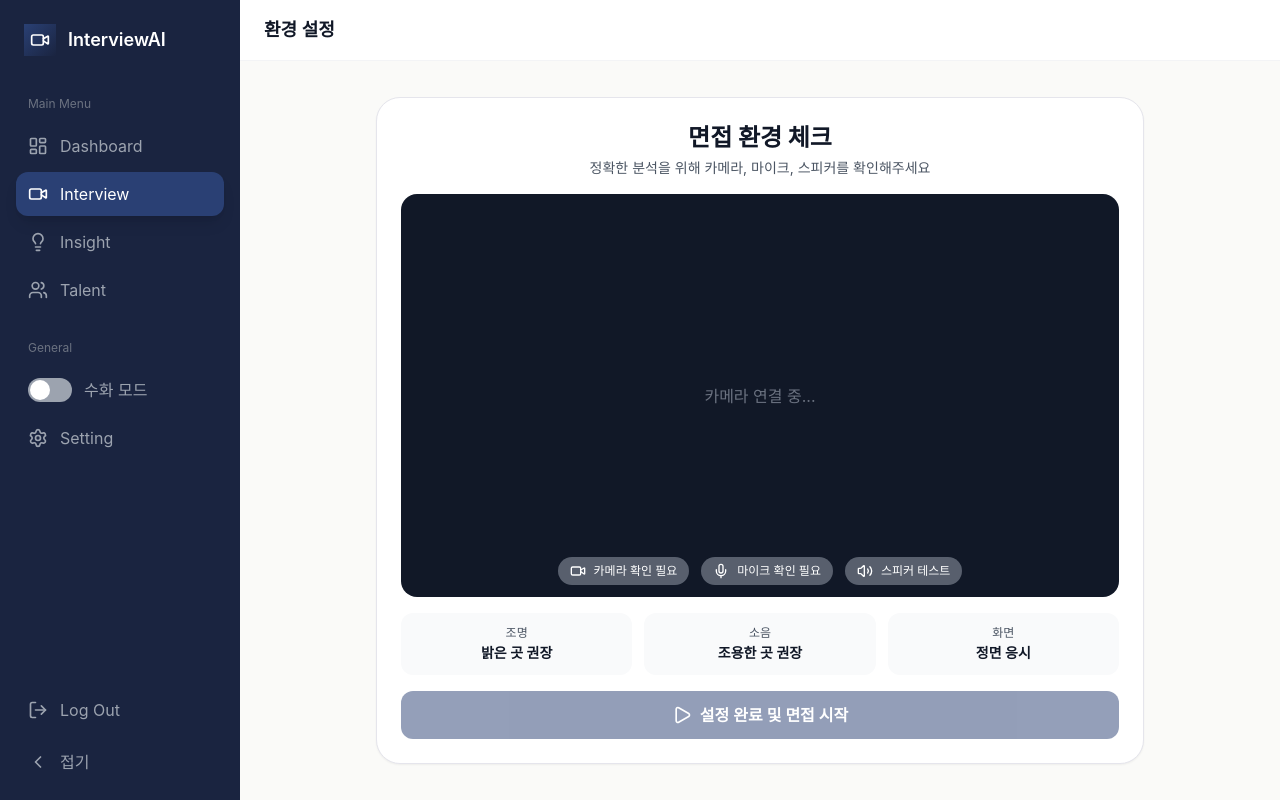
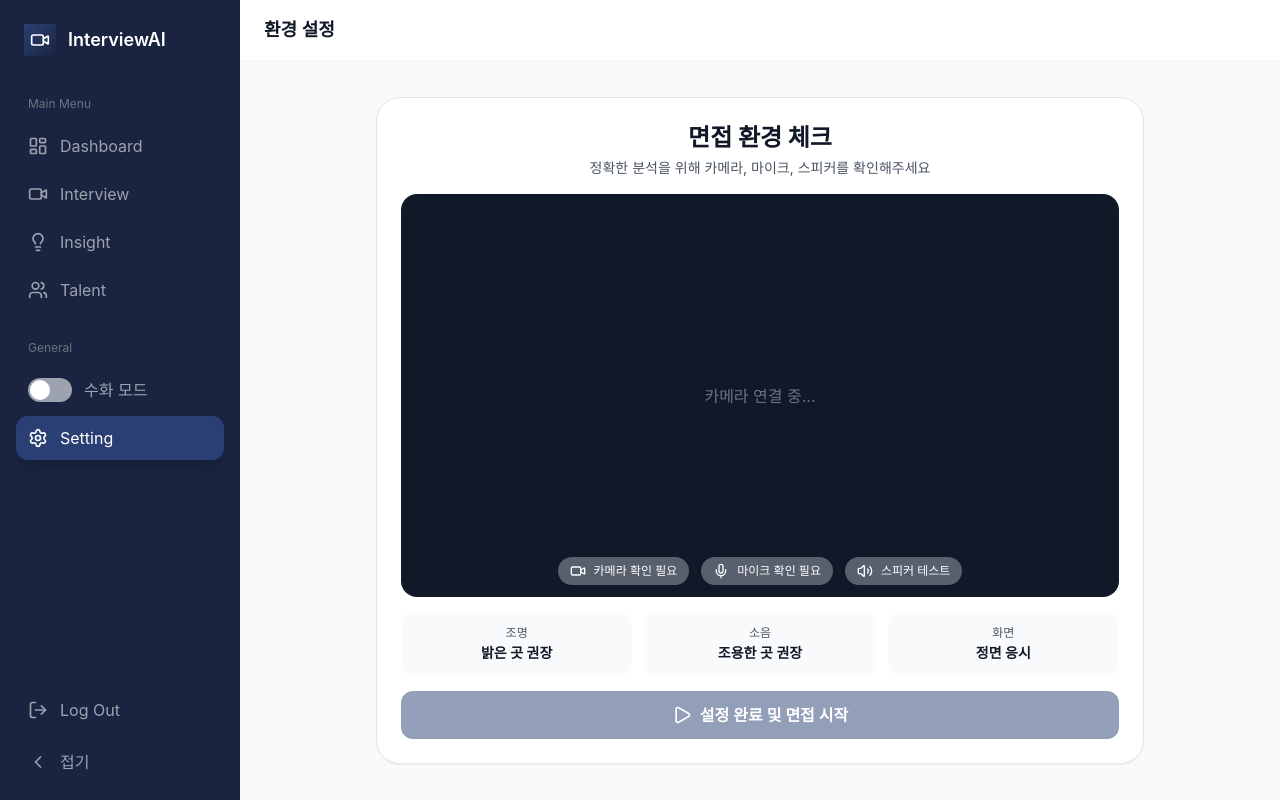
Before and after one commit to danlee-dev/RealThon-2025, a Next.js app in the folder frontend/: page /setup in a window 1280 px wide. Built offline with nearby package versions, Linux system fonts and the light colour scheme; no server answers; a web font is replaced by a local one.

Commit message:
feat: enhance Sidebar component to support active item highlighting

```diff
--- a/frontend/src/app/interview/components/layout/Sidebar.tsx
+++ b/frontend/src/app/interview/components/layout/Sidebar.tsx
@@ -15,23 +15,25 @@ interface SidebarProps {
     onToggle: () => void;
     isSignLanguageMode: boolean;
     onSignLanguageToggle: () => void;
+    activeItem?: string;
 }
 
 export default function Sidebar({
     isCollapsed,
     onToggle,
     isSignLanguageMode,
-    onSignLanguageToggle
+    onSignLanguageToggle,
+    activeItem = 'Interview'
 }: SidebarProps) {
     const mainMenuItems = [
-        { icon: LayoutDashboard, label: 'Dashboard', active: false },
-        { icon: VideoIcon, label: 'Interview', active: true },
-        { icon: Lightbulb, label: 'Insight', active: false },
-        { icon: Users, label: 'Talent', active: false },
+        { icon: LayoutDashboard, label: 'Dashboard' },
+        { icon: VideoIcon, label: 'Interview' },
+        { icon: Lightbulb, label: 'Insight' },
+        { icon: Users, label: 'Talent' },
     ];
 
     const generalItems = [
-        { icon: SettingsIcon, label: 'Setting', active: false },
+        { icon: SettingsIcon, label: 'Setting' },
     ];
 
     return (
@@ -48,7 +50,12 @@ export default function Sidebar({
             <div className={`${isCollapsed ? 'px-2' : 'px-4'} mt-4`}>
                 {!isCollapsed && <div className="text-xs text-gray-500 mb-3 px-3">Main Menu</div>}
                 {mainMenuItems.map((item) => (
-                    <SidebarItem key={item.label} {...item} isCollapsed={isCollapsed} />
+                    <SidebarItem
+                        key={item.label}
+                        {...item}
+                        active={item.label === activeItem}
+                        isCollapsed={isCollapsed}
+                    />
                 ))}
             </div>
 
@@ -82,7 +89,12 @@ export default function Sidebar({
                 </button>
 
                 {generalItems.map((item) => (
-                    <SidebarItem key={item.label} {...item} isCollapsed={isCollapsed} />
+                    <SidebarItem
+                        key={item.label}
+                        {...item}
+                        active={item.label === activeItem}
+                        isCollapsed={isCollapsed}
+                    />
                 ))}
             </div>
 
```
